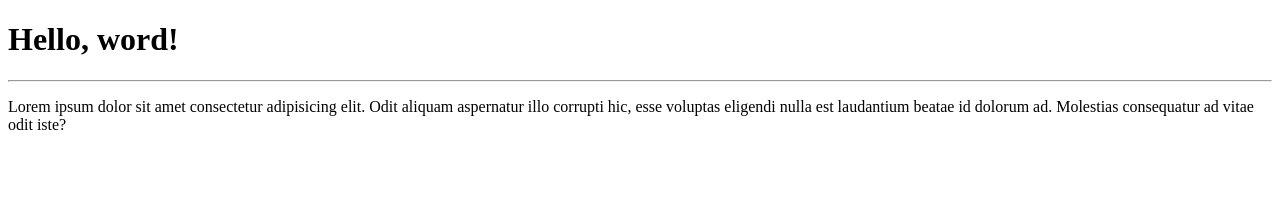
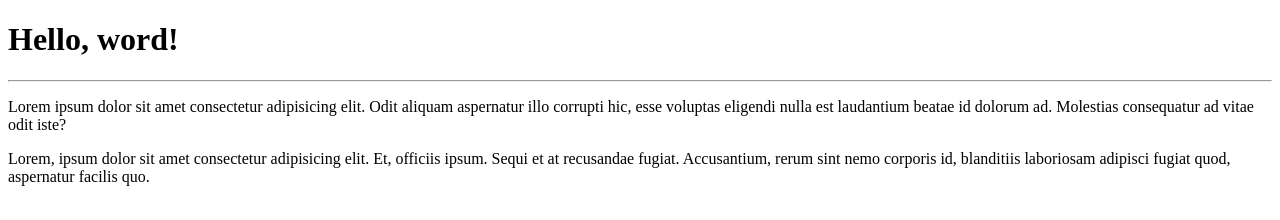
Before and after one commit to rafagiometti/Hello-word, a plain HTML site: page site-exemplo/index.html in a window 1280 px wide. Drawn offline with Linux system fonts and the light colour scheme.

Commit message:
adcionei um paragráfo

```diff
--- a/site-exemplo/index.html
+++ b/site-exemplo/index.html
@@ -9,5 +9,6 @@
     <h1>Hello, word! </h1>
     <hr>
     <p>Lorem ipsum dolor sit amet consectetur adipisicing elit. Odit aliquam aspernatur illo corrupti hic, esse voluptas eligendi nulla est laudantium beatae id dolorum ad. Molestias consequatur ad vitae odit iste?</p>
+    <p>Lorem, ipsum dolor sit amet consectetur adipisicing elit. Et, officiis ipsum. Sequi et at recusandae fugiat. Accusantium, rerum sint nemo corporis id, blanditiis laboriosam adipisci fugiat quod, aspernatur facilis quo.</p>
 </body>
 </html>
```
